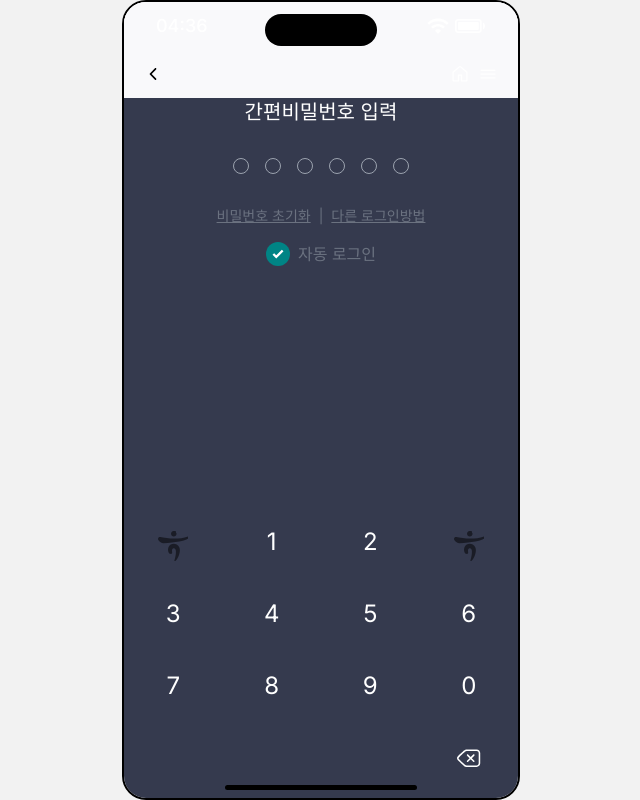
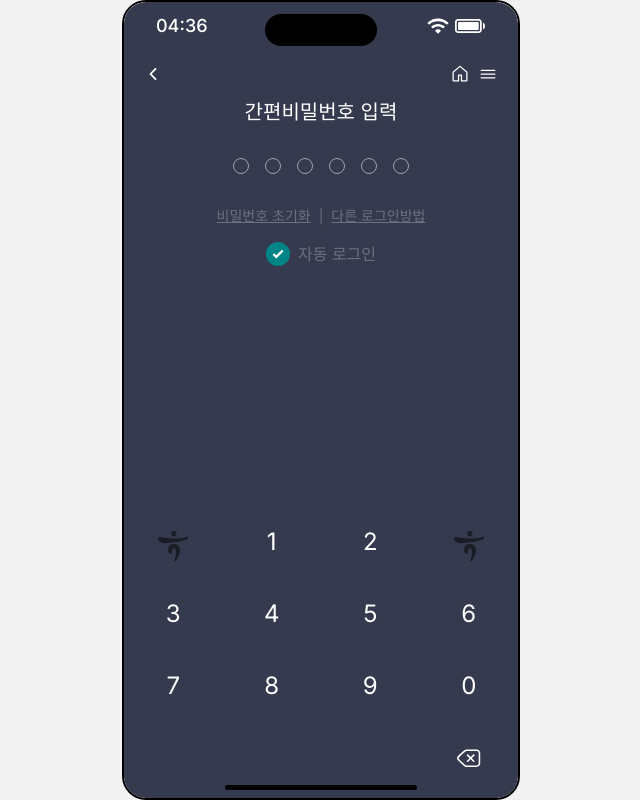
Before and after one commit to the-young-hana/theYoungHana-frontend, a React (Vite) app: page /login in a window 1280 px wide. Shown: the whole page, without its empty margins (319-959 px from the left). Built offline with nearby package versions, Linux system fonts and the light colour scheme.

Commit message:
🐛 Topbar, Statusbar 버그 수정

```diff
--- a/src/components/common/TopBar.tsx
+++ b/src/components/common/TopBar.tsx
@@ -27,7 +27,7 @@ export const TopBar: FC<IProps> = ({
     <div
       className={cn(
         "absolute left-0 top-12 flex justify-between items-center px-5 w-iPhone h-12 bg-hanaBgGray",
-        bgdark ? "bg-dark" : "",
+        bgdark ? "!bg-dark" : "",
       )}
     >
       {isBack && (
@@ -35,7 +35,7 @@ export const TopBar: FC<IProps> = ({
           onClick={() => (!back ? navigate(path) : navigate(-1))}
           className="cursor-pointer z-10"
         >
-          <IoIosArrowBack size={18} />
+          <IoIosArrowBack size={18} color={white ? "#ffffff" : "#000000"} />
         </div>
       )}
 
--- a/src/pages/Home.tsx
+++ b/src/pages/Home.tsx
@@ -15,13 +15,13 @@ export const Home = () => {
   return (
     <>
       {/* 상단 바로가기메뉴 (이름, 원큐지갑, QR, 알림) */}
-      <div className="flex flex-row gap-1 px-6 pt-14 pb-4 w-full absolute top-0 z-10 backdrop-blur-md">
+      <div className="flex flex-row gap-1 px-6 pt-14 pb-4 w-full absolute top-0 z-10 bg-hanaBgGray">
         <div className="mr-1 font-bold underline-offset-4">
           <div className="flex flex-row gap-3 items-center">
             <Link to="/login">
               <span className="underline text-lg font-bold"> 로그인</span>
             </Link>
-            <div className="text-sm border-2 border-black rounded-full px-2 font-bold text-center py-0.5">
+            <div className="text-sm border border-black rounded-full px-2 font-bold text-center py-0.5">
               전체계좌
             </div>
           </div>
@@ -29,7 +29,7 @@ export const Home = () => {
       </div>
 
       <div
-        className="flex flex-col items-center w-full h-full overflow-y-auto overflow-x-hidden bg-gray-50"
+        className="flex flex-col items-center w-full h-full overflow-y-auto overflow-x-hidden bg-hanaBgGray"
         onScroll={(e) => {
           const scrollTop = e.currentTarget.scrollTop;
           setShowTabBar(lastScrollTop > scrollTop || scrollTop <= 0);
--- a/src/pages/Login.tsx
+++ b/src/pages/Login.tsx
@@ -26,7 +26,7 @@ export const Login = () => {
   return (
     <>
       <div className="flex flex-col justify-between h-full bg-dark">
-        <StatusBar className="absolute top-0 z-20 bg-dark font-medium" white />
+        <StatusBar className="absolute top-0 z-20 !bg-dark font-medium" white />
         <TopBar white bgdark />
         <div className="flex flex-col items-center w-full">
           <span className="mb-8 text-xl text-white"> 간편비밀번호 입력 </span>
--- a/src/pages/studentCard/StudentCard.tsx
+++ b/src/pages/studentCard/StudentCard.tsx
@@ -43,7 +43,7 @@ export const StudentCard = () => {
   return (
     <>
       <TopBar title="더영하나" />
-      <div className="flex flex-col justify-between items-center h-full pb-[110px]">
+      <div className="flex flex-col justify-between items-center h-full pt-2 pb-[110px]">
         <div className="flex justify-between items-center px-5 w-full">
           <img src="/images/logo.png" className="h-10" />
           <div className="flex gap-2 items-center">
```
